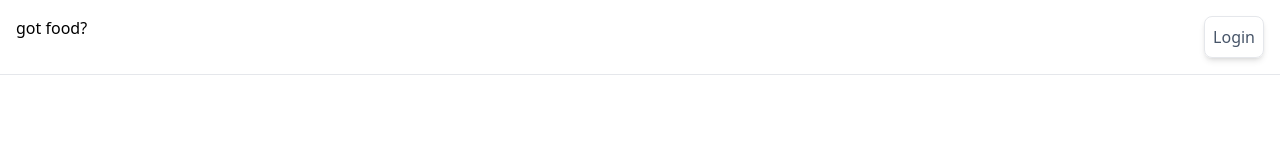
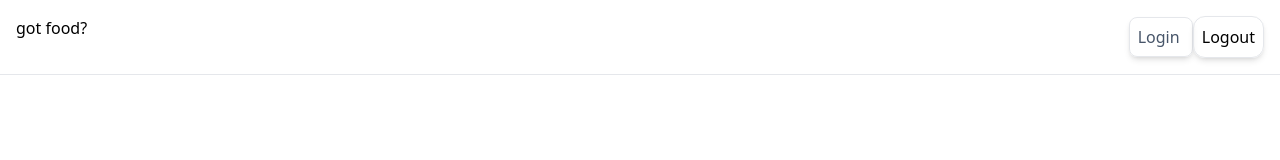
Before and after one commit to jaimetrovoada/got-food, a Next.js app in the folder client/: page / in a window 1280 px wide. Shown: the top 160 px of the page. Built offline with nearby package versions, Linux system fonts and the light colour scheme.

Commit message:
add logout button

```diff
--- a/client/components/Layout.tsx
+++ b/client/components/Layout.tsx
@@ -5,14 +5,17 @@ import Toasts from "./Toasts";
 import ToastsProvider from "@/contexts/ToastsProvider";
 import { useDispatch, useSelector } from "react-redux";
 import { RootState } from "@/reducers/store";
-import { setAuth } from "@/reducers/authReducers";
+import { removeAuth, setAuth } from "@/reducers/authReducers";
 import { useToasts } from "@/hooks";
+import { useRouter } from "next/router";
 
 const Layout = ({ children }: { children: React.ReactNode }) => {
   const dispatch = useDispatch();
   const user = useSelector((state: RootState) => state.user);
   console.log({ user });
   const { setSuccessMsg } = useToasts();
+
+  const router = useRouter();
 
   useEffect(() => {
     const loggedUserJSON = window.localStorage.getItem("user");
@@ -30,7 +33,11 @@ const Layout = ({ children }: { children: React.ReactNode }) => {
     }
   }, []);
 
-
+  const handleLogout = () => {
+    window.localStorage.removeItem("user");
+    dispatch(removeAuth());
+    router.replace("/");
+  };
   return (
     <>
       <Head>
@@ -41,12 +48,20 @@ const Layout = ({ children }: { children: React.ReactNode }) => {
       </Head>
       <header className="flex flex-row justify-between border-b p-4">
         <Link href="/">got food?</Link>
+        <div>
           <Link
             href="/auth"
             className="rounded-lg border p-2 text-slate-600 shadow-md"
           >
             Login{" "}
           </Link>
+          <button
+            className="rounded-xl border p-2 shadow-md"
+            onClick={handleLogout}
+          >
+            Logout
+          </button>
+        </div>
       </header>
       <ToastsProvider>
         <main className="container mx-auto flex flex-1 flex-col items-center justify-center">
@@ -59,5 +74,3 @@ const Layout = ({ children }: { children: React.ReactNode }) => {
 };
 
 export default Layout;
-
-// TODO: add login/logout button
```
Lines whose indentation alone changed are shown as unchanged.
